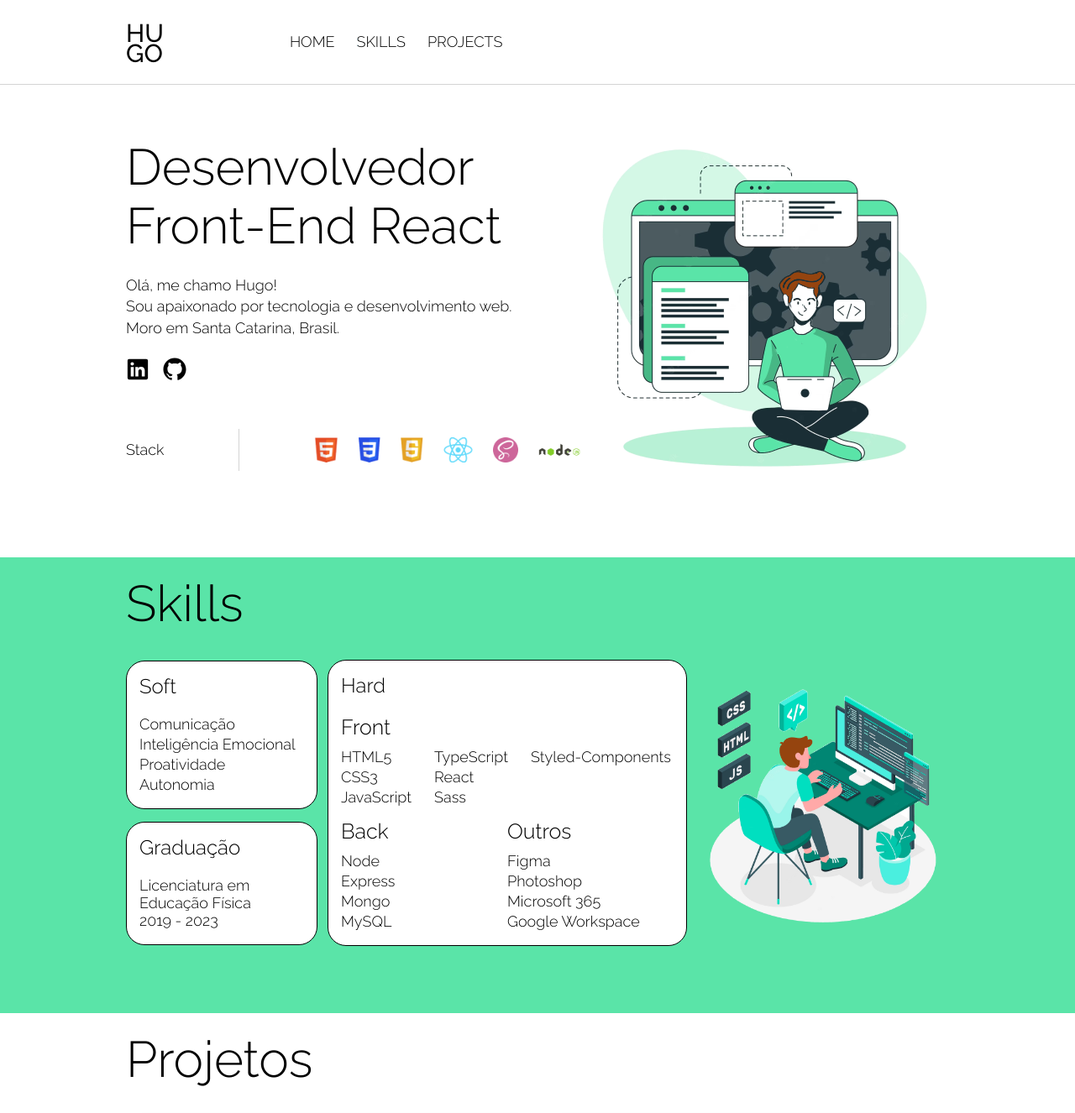
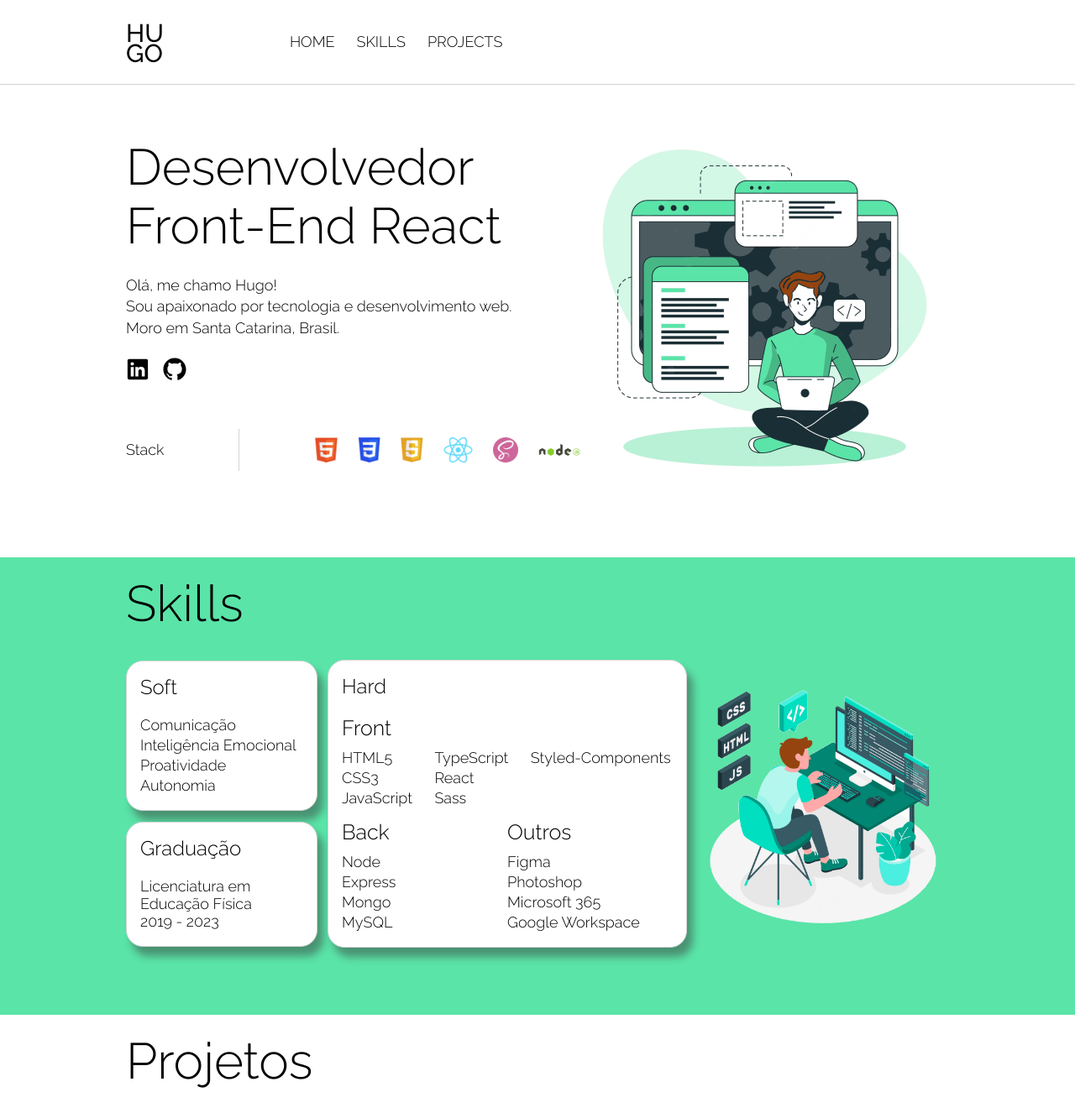
Before and after one commit to hugobatista27/portfolio, a React (Vite) app: page / in a window 1280 px wide. Shown: the top 1326 px of the page at 84% size. Built offline with nearby package versions, Linux system fonts and the light colour scheme.

Commit message:
upda: adiciona outro efeito de borda ao card

```diff
--- a/src/components/content/skills/Skills.tsx
+++ b/src/components/content/skills/Skills.tsx
@@ -46,13 +46,13 @@ const BoxSkills = styled.div`
     gap: 12px;
     align-items: center;
 
-
     & > div {
         background-color: white;
         border-radius: 22px;
-        border: 1px solid black;
-
-        padding: 15px;
+        border: 1px solid #d4d4d4;
+        border-radius: 20px;
+        box-shadow: 7px 11px 10px #37373778;
+        padding: 16px;
     }
 
     .soft {
```
